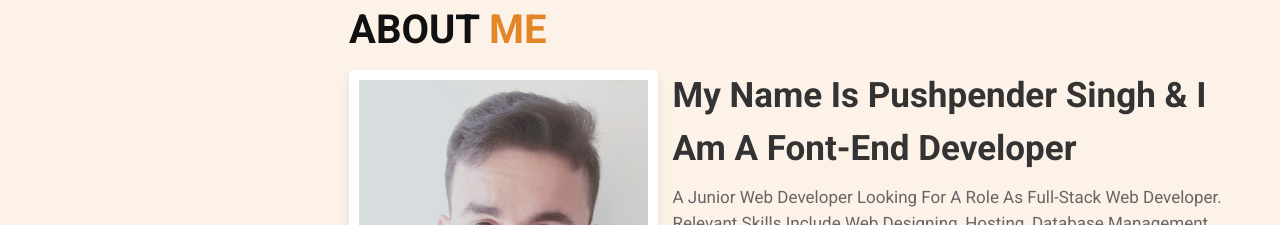
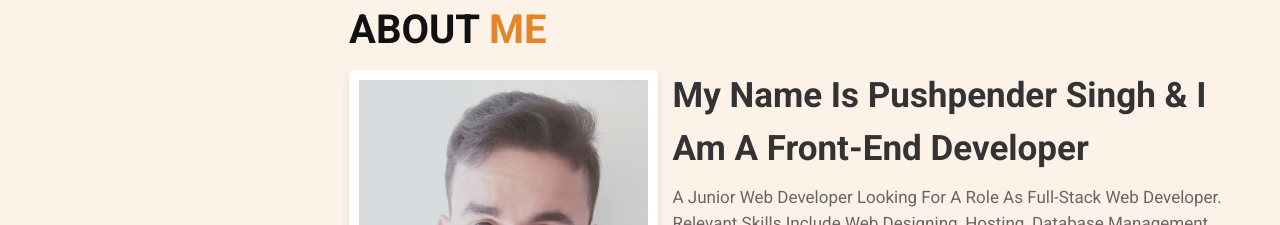
Before and after one commit to pushpender4/Personal_portfolio, a plain HTML site: page index.html in a window 1280 px wide. Shown: the part 810-1035 px from the top of the page. Drawn offline with Linux system fonts and the light colour scheme.

Commit message:
corrected bio

```diff
--- a/index.html
+++ b/index.html
@@ -86,7 +86,7 @@
             </div>
 
             <div class="content">
-                <h3> my name is pushpender singh & i am a font-end developer </h3>
+                <h3> my name is pushpender singh & i am a front-end developer </h3>
                 <p>A junior web developer looking for a role as full-stack web developer.<br>Relevant skills include Web
                     Designing, Hosting, Database Management and Networking. <br> Passionate about building first-class
                     web applications. </p>
```
